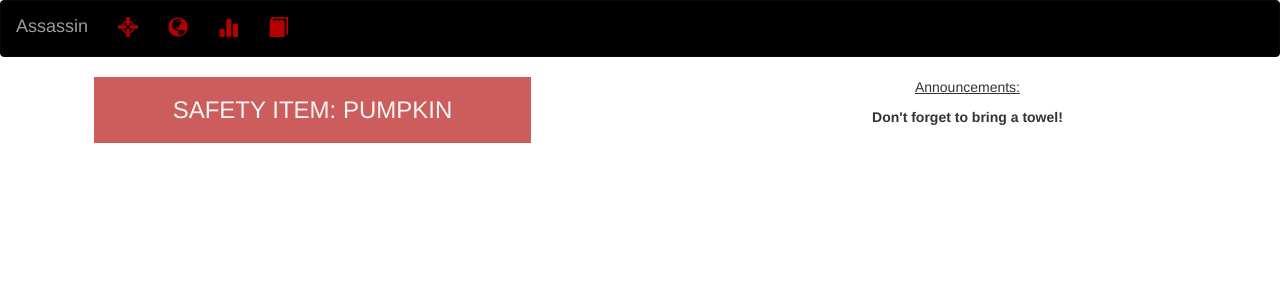
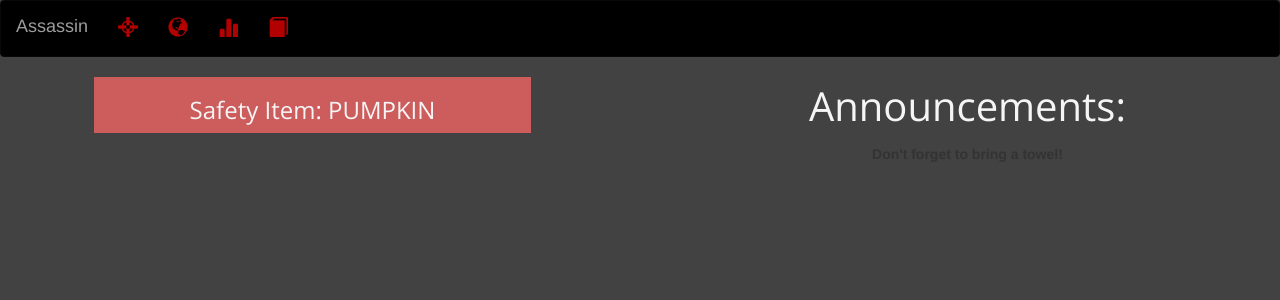
Before and after one commit to Astew1/SeniorAssassin, a PHP site: page / in a window 1280 px wide. Shown: the top 300 px of the page. Run offline with PHP 8.4, Linux system fonts and the light colour scheme.

Commit message:
Merge remote-tracking branch 'origin/master'
# Conflicts:
#	front-end/index.html

commited action

```diff
--- a/front-end/index.html
+++ b/front-end/index.html
@@ -10,9 +10,10 @@
         <script src="https://ajax.googleapis.com/ajax/libs/jquery/1.12.4/jquery.min.js"></script>
         <script src="https://maxcdn.bootstrapcdn.com/bootstrap/3.3.7/js/bootstrap.min.js" integrity="sha384-Tc5IQib027qvyjSMfHjOMaLkfuWVxZxUPnCJA7l2mCWNIpG9mGCD8wGNIcPD7Txa" crossorigin="anonymous"></script>
 
+        <link href="https://fonts.googleapis.com/css?family=Open+Sans" rel="stylesheet">
     </head>
 
-    <body class = "background-grad">
+    <body class = "background">
 
         <nav class = "nav navbar navbar-default navbar-inverse" role = "navigation">
 
@@ -48,14 +49,15 @@
             <div class="row centered">
 
                 <div class = "col-md-4 col-md-offset-1 safety-background">
-                    <div class="safety-text-wrapper">
-                       <h3>SAFETY ITEM: PUMPKIN</h3>
+                    <div class="announcements-text">
+                       <h3>Safety Item: PUMPKIN</h3>
                     </div>
                 </div>
-
-                <div class = "col-md-4 col-md-offset-2">
-                    <p class = "underline">Announcements:</p>
-                    <p class = "bold">Don't forget to bring a towel!</p>
+                <div class="announcements-box">
+                    <div class = "col-md-4 col-md-offset-2">
+                        <p class = "announcements-text">Announcements:</p>
+                        <p class = "bold">Don't forget to bring a towel!</p>
+                    </div>
                 </div>
 
             </div>
--- a/front-end/style.css
+++ b/front-end/style.css
@@ -33,9 +33,9 @@ div {
 }
 
 .announcements-text{
-    font-size: 50px;
+    font-size: 40px;
     color: whitesmoke;
-    font-family: "Al Nile" ;
+    font-family: "Open Sans" ;
 }
 
 
@@ -48,6 +48,10 @@ div {
     background: #424242;
 }
 
+.announcements-box{
+    background: grey;
+}
+
 .safety-background{
     background-color: indianred;
 }
```
